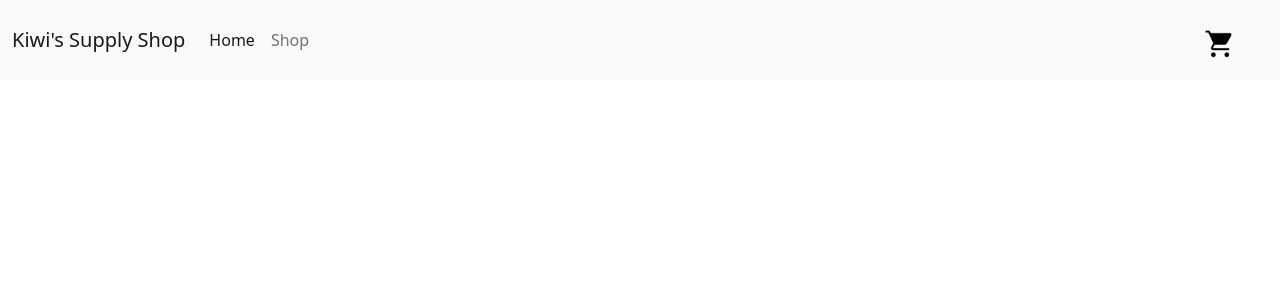
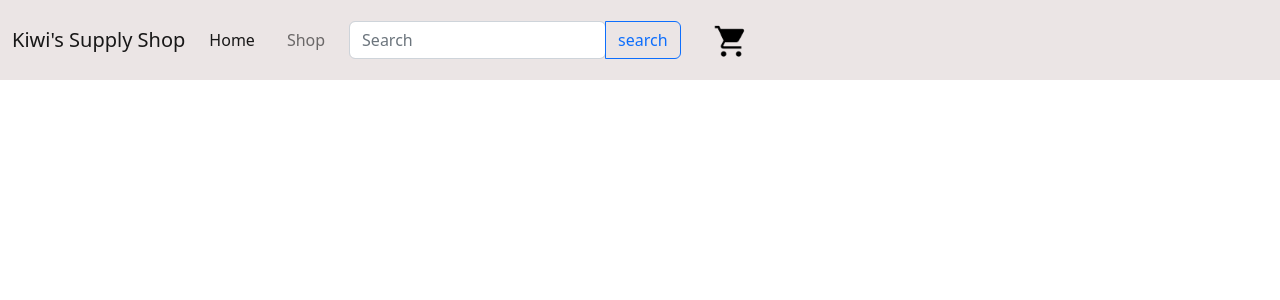
Before and after one commit to MoistyDev/ecommerce-website, a PHP site: page /includes/layouts/shared/header.php in a window 1280 px wide. Shown: the top 300 px of the page. Run offline with PHP 8.4, Linux system fonts and the light colour scheme.

Commit message:
feat : implemented search (not working currently)

```diff
--- a/cart.php
+++ b/cart.php
@@ -12,7 +12,8 @@
     <div data-cart-body="" class="cart">
 
     </div>
+    <?php require_once "includes/layouts/shared/footer.php" ?>
 </div>
 
-<?php require_once "includes/layouts/shared/footer.php" ?>
+
 <?php pg_close($db); ?>
--- a/includes/layouts/shared/footer.php
+++ b/includes/layouts/shared/footer.php
@@ -1,4 +1,4 @@
-<nav class="footer">
+<div class="footer">
   <div class="container-fluid text-center">
     <h5>Join us on our social media !</h5>
     <div class="icons">
@@ -13,7 +13,7 @@
         </a>
     </div>
   </div>
-</nav>
+</div>
 <script src="https://cdn.jsdelivr.net/npm/bootstrap@5.2.3/dist/js/bootstrap.bundle.min.js" integrity="sha384-kenU1KFdBIe4zVF0s0G1M5b4hcpxyD9F7jL+jjXkk+Q2h455rYXK/7HAuoJl+0I4" crossorigin="anonymous"></script>
 </body>
 </html>
--- a/includes/layouts/shared/header.php
+++ b/includes/layouts/shared/header.php
@@ -18,7 +18,7 @@
 
 </head>
 <body>
-<nav class="navbar navbar-expand-lg bg-light">
+<nav class="navbar navbar-expand-lg">
   <div class="container-fluid">
     <a class="navbar-brand" href="/index.php">Kiwi's Supply Shop</a>
     <button class="navbar-toggler" type="button" data-bs-toggle="collapse" data-bs-target="#navbarNavAltMarkup" aria-controls="navbarNavAltMarkup" aria-expanded="false" aria-label="Toggle navigation">
@@ -26,18 +26,31 @@
     </button>
     <div class="collapse navbar-collapse" id="navbarNavAltMarkup">
       <div class="navbar-nav">
-        <div class="home">
+        <div class="home navbar-item">
           <a class="nav-link active" aria-current="page" href="index.php">Home</a>
         </div>
-        <div class="shop">
+        <div class="shop navbar-item">
           <a class="nav-link" href="/shop.php">Shop</a>
         </div>
       </div>
-    </div>
-    <div class="cart">
+      <div class="search-bar navbar-item">
+        <form action="shop.php?search=searchInput" method="POST" class="input-group">
+          <input name="searchInput" type="search" class="form-control rounded" placeholder="Search" aria-label="Search" aria-describedby="search-addon" />
+          <button name="submit" type="submit" class="btn btn-outline-primary">search</button>
+        </form>
+      </div>
+      <div class="cart navbar-item">
           <a class="shopping-cart-logo" href="/cart.php">
             <img src="/public/images/shopping_cart.png" alt="">
           </a>
-        </div>
+      </div>
+    </div>
   </div>
 </nav>
+
+<?php
+  if(isset($_POST['submit'])) {
+    $search = $_POST['searchInput'];
+    $url = "shop.php?search=".$search;
+  }
+?>
--- a/index.php
+++ b/index.php
@@ -77,7 +77,8 @@
             </div>
         </div>
     </div>
+    <?php require_once "includes/layouts/shared/footer.php" ?>
 </div>
 
-<?php require_once "includes/layouts/shared/footer.php" ?>
+
 <?php pg_close($db); ?>
--- a/public/stylesheets/styles.css
+++ b/public/stylesheets/styles.css
@@ -1,5 +1,19 @@
-.content {
-    min-height: 10rem;
+@media (max-width: 990px) {
+    .navbar .collapse {
+        padding-bottom: 1rem;
+    }
+
+    .navbar .shop {
+        padding-bottom: 1rem;
+    }
+
+    .navbar .search-bar {
+        padding-bottom: 1rem;
+    }
+}
+
+html, body {
+    height: 100%;
 }
 
 .navbar {
@@ -7,12 +21,24 @@
     margin-bottom: 2rem;
 }
 
-.navbar .cart {
+.navbar {
+    background-color: rgb(235, 229, 229);
+}
+
+.container-fluid {
+    background-color: rgb(235, 229, 229);
+}
+
+.navbar .navbar-item {
+    padding-right: 1rem;
+}
+
+.navbar .search-bar {
     padding-right: 2rem;
 }
 
 .navbar .shopping-cart-logo img{
-    padding-top: 0.5rem;
+    padding-top: 0.2rem;
     width: auto;
     height: 40px;
 }
@@ -20,6 +46,12 @@
 .title {
     padding-top: 1rem;
     padding-bottom: 1rem;
+}
+
+.content {
+    position: relative;
+    min-height: 100vh;
+    padding-bottom: 84px;
 }
 
 .content .carousel {
@@ -58,8 +90,10 @@
 }
 
 .footer {
-    margin-top: 0 auto;
-    margin-bottom: 0 auto;
+    position: absolute;
+    bottom: 0;
+    width: 100%;
+    height:84px;
     padding: 1rem;
     background-color: rgb(235, 229, 229);
 }
```
Also changed, not shown: shop.php (+8 -3 lines).
